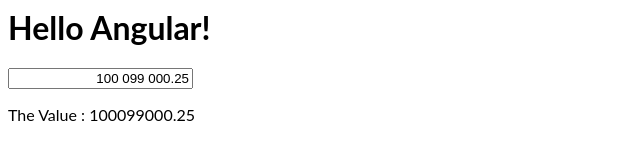
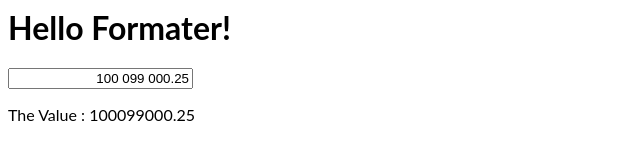
Before and after one commit to AnassAzeroual/angular-directive-number-only, an Angular app: page / in a window 1280 px wide. Shown: the top 160 px of the page, without its empty margins (0-640 px from the left). Built offline with nearby package versions, Linux system fonts and the light colour scheme.

Commit message:
1 file modified

```diff
--- a/src/app/app.component.ts
+++ b/src/app/app.component.ts
@@ -6,7 +6,7 @@
   styleUrls: ['./app.component.css'],
 })
 export class AppComponent {
-  name = 'Angular';
+  name = 'Formater';
   values = '100099000.25';
 
   submit() {
```
